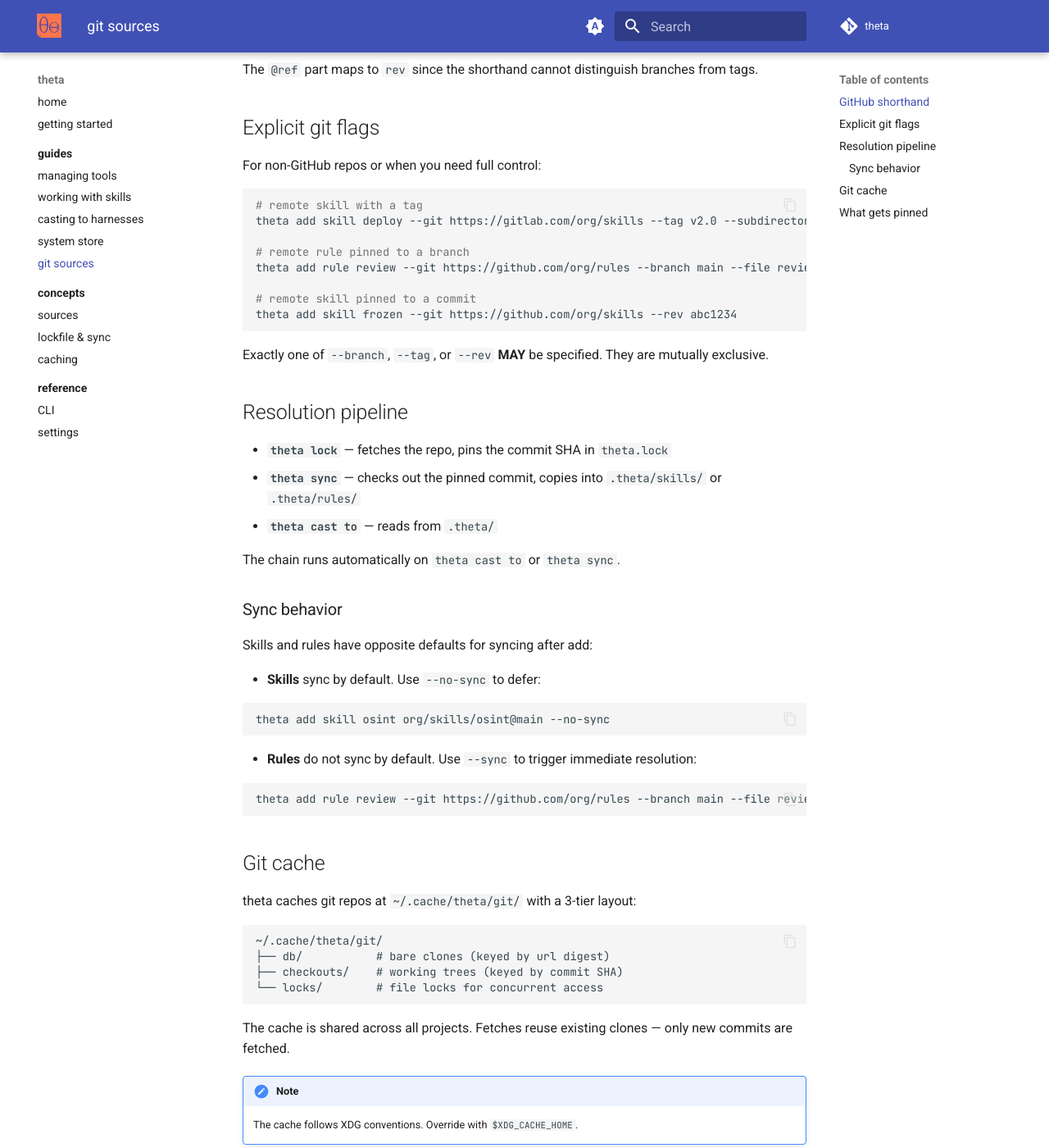
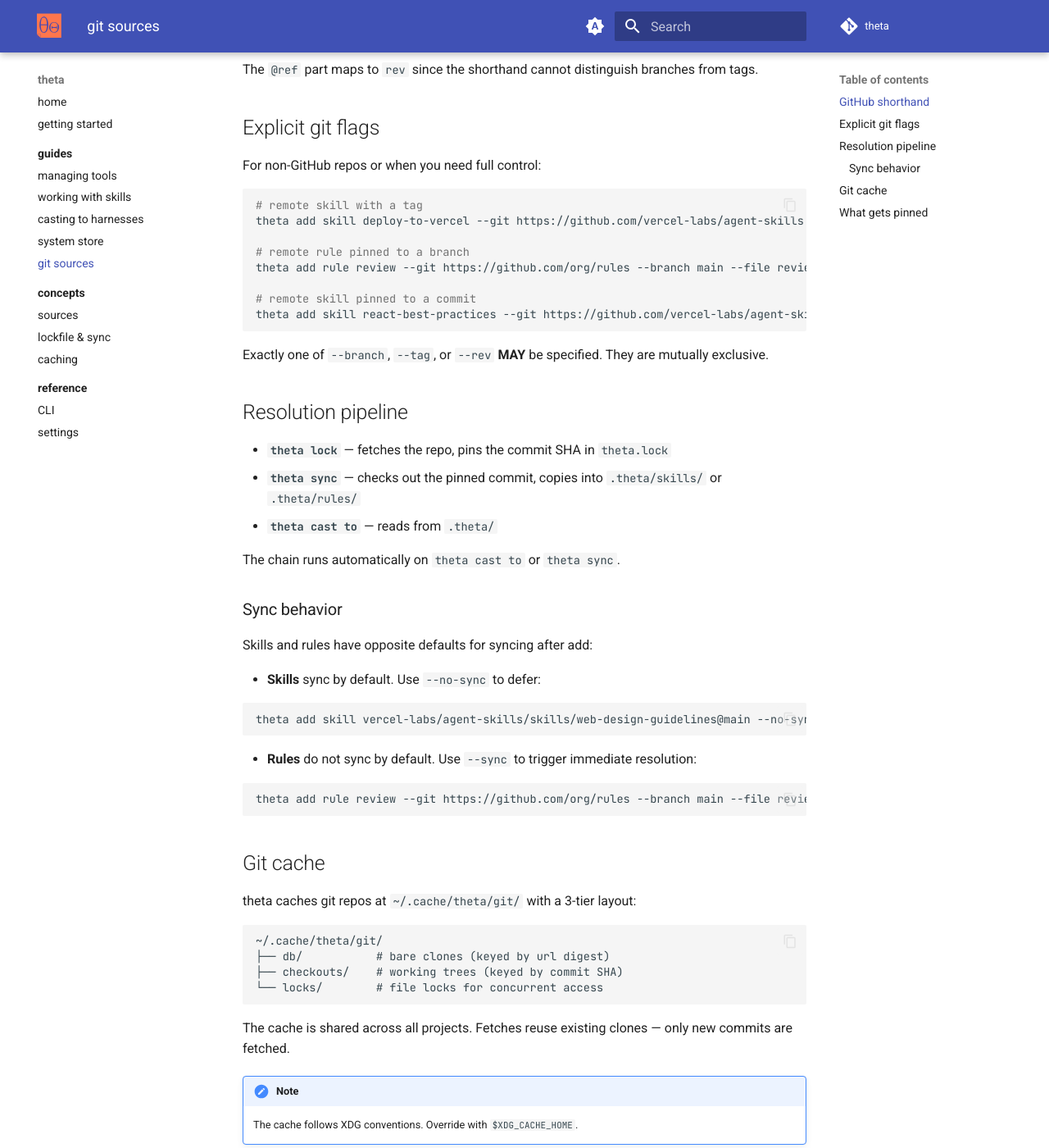
Before and after one commit to tamarillo-ai/theta, an MkDocs documentation site: the page built from docs/guides/git-sources.md, in a window 1280 px wide and 1400 px high, scrolled down 483 px. Shown: the whole window at 82% size. Built offline with MkDocs 1.6.1 and Material for MkDocs 9.7.7, drawn with Linux system fonts in a browser that asks for light colours; comment, search, counter and statistics services are not loaded.

Commit message:
hf: broken skill in readme

````diff
--- a/docs/guides/git-sources.md
+++ b/docs/guides/git-sources.md
@@ -22,13 +22,13 @@
 
 ```bash
 # remote skill with a tag
-theta add skill deploy --git https://gitlab.com/org/skills --tag v2.0 --subdirectory deploy
+theta add skill deploy-to-vercel --git https://github.com/vercel-labs/agent-skills --tag v2.0 --subdirectory skills/deploy-to-vercel
 
 # remote rule pinned to a branch
 theta add rule review --git https://github.com/org/rules --branch main --file review.md
 
 # remote skill pinned to a commit
-theta add skill frozen --git https://github.com/org/skills --rev abc1234
+theta add skill react-best-practices --git https://github.com/vercel-labs/agent-skills --rev abc1234 --subdirectory skills/react-best-practices
 ```
 
 Exactly one of `--branch`, `--tag`, or `--rev` **MAY** be specified. They are mutually exclusive.
@@ -48,7 +48,7 @@
 - **Skills** sync by default. Use `--no-sync` to defer:
 
 ```bash
-theta add skill osint org/skills/osint@main --no-sync
+theta add skill vercel-labs/agent-skills/skills/web-design-guidelines@main --no-sync
 ```
 
 - **Rules** do not sync by default. Use `--sync` to trigger immediate resolution:
````
Also changed, not shown: README.md (+3 -3 lines), docs/getting-started.md (+1 -1 lines), docs/guides/skills.md (+2 -2 lines), docs/guides/store.md (+2 -2 lines), docs/guides/tools.md (+2 -2 lines), docs/index.md (+6 -6 lines), 1 other file.
